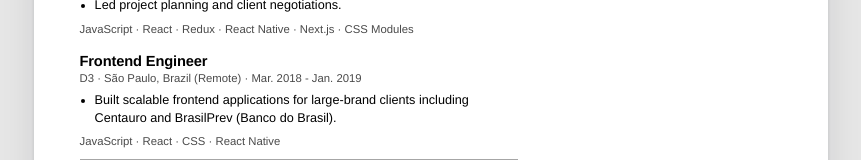
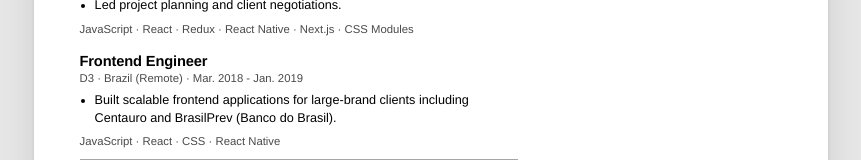
Before and after one commit to helderberto/helderberto.com, a Next.js app: page /resume in a window 1280 px wide. Shown: the part 1066-1226 px from the top of the page, without its empty margins (209-1070 px from the left). Built offline with nearby package versions, Linux system fonts and the light colour scheme.

Commit message:
chore: use country-level location for D3 entry

```diff
--- a/src/data/resume.ts
+++ b/src/data/resume.ts
@@ -162,7 +162,7 @@ export const resume = {
     {
       role: 'Frontend Engineer',
       company: 'D3',
-      location: 'São Paulo, Brazil (Remote)',
+      location: 'Brazil (Remote)',
       period: 'Mar. 2018 - Jan. 2019',
       bullets: [
         'Built scalable frontend applications for large-brand clients including Centauro and BrasilPrev (Banco do Brasil).',
```
